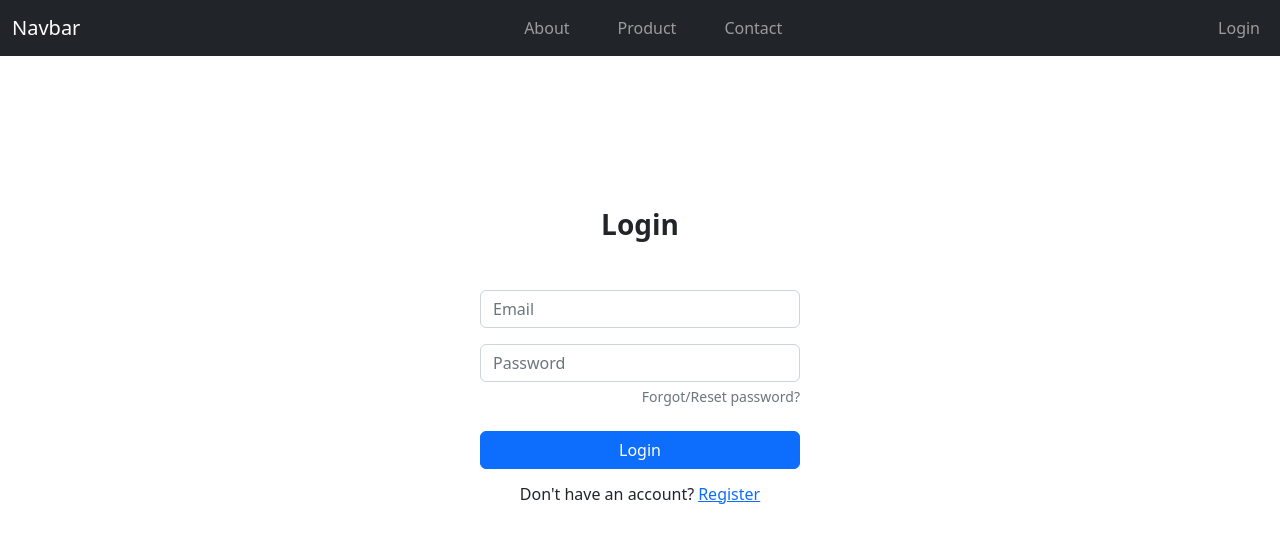
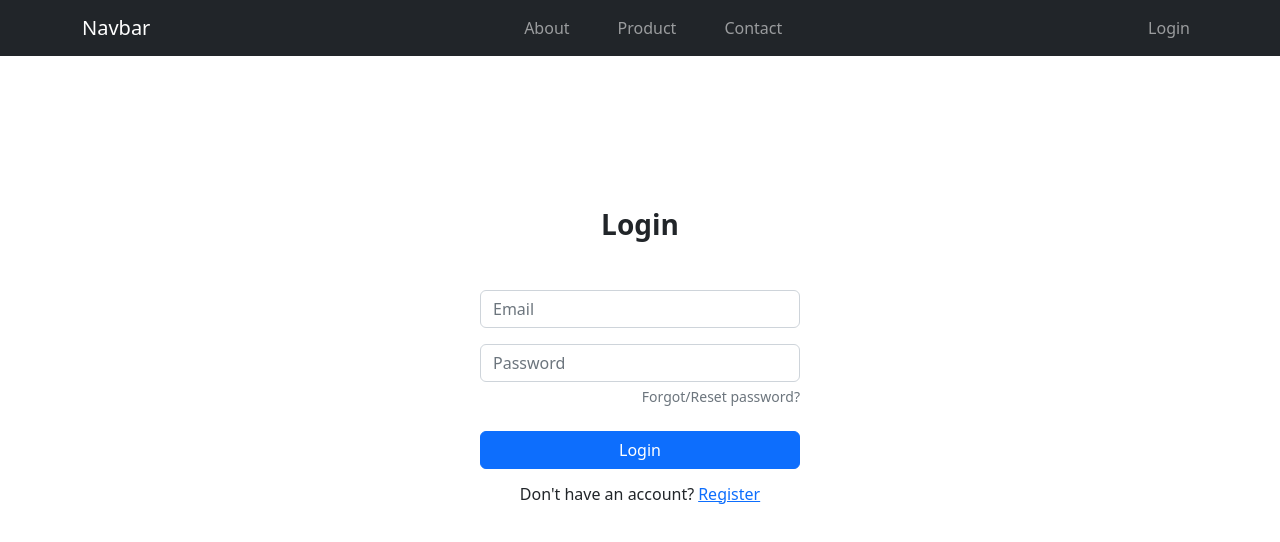
Before and after one commit to GurinderS120/sfsu-study-partner, a Next.js app: page /login in a window 1280 px wide. Shown: the top 542 px of the page. Built offline with nearby package versions, Linux system fonts and the light colour scheme; no server answers; what @100mslive/react-sdk would draw is missing.

Commit message:
Add(Alert, Navbar): Make navbar and alert take less width

```diff
--- a/components/alert.js
+++ b/components/alert.js
@@ -1,10 +1,13 @@
 import Alert from "react-bootstrap/Alert";
+import Container from "react-bootstrap/Container";
 
 function CustomAlert({ variant, message, setIsAlert }) {
   return (
-    <Alert variant={variant} onClose={() => setIsAlert(false)} dismissible>
-      <p>{message}</p>
-    </Alert>
+    <Container fluid="md" style={{ "margin-top": "4rem" }}>
+      <Alert variant={variant} onClose={() => setIsAlert(false)} dismissible>
+        <p>{message}</p>
+      </Alert>
+    </Container>
   );
 }
 
--- a/components/navbar.js
+++ b/components/navbar.js
@@ -22,7 +22,7 @@ function NavbarG() {
 
   return (
     <Navbar fixed="top" collapseOnSelect expand="lg" bg="dark" variant="dark">
-      <Container fluid>
+      <Container fluid="md">
         <Navbar.Brand href="/">Navbar</Navbar.Brand>
         <Navbar.Toggle
           className={NavStyles["nav-toggle-btn"]}
@@ -68,13 +68,15 @@ function ProfileDropDown({ user }) {
   return (
     <NavDropdown align="end">
       <NavDropdown.Item eventKey="4.1">
-        <p>{`Welcome, ${user.name ? user.name: user.email}`}</p>
+        <p>{`Welcome, ${user.name ? user.name : user.email}`}</p>
       </NavDropdown.Item>
       <NavDropdown.Divider />
       <NavDropdown.Item eventKey="4.2">Another action</NavDropdown.Item>
       <NavDropdown.Item eventKey="4.3">Something else here</NavDropdown.Item>
       <NavDropdown.Divider />
-      <NavDropdown.Item onClick={logout} eventKey="4.4">Logout</NavDropdown.Item>
+      <NavDropdown.Item onClick={logout} eventKey="4.4">
+        Logout
+      </NavDropdown.Item>
     </NavDropdown>
   );
 }
```
